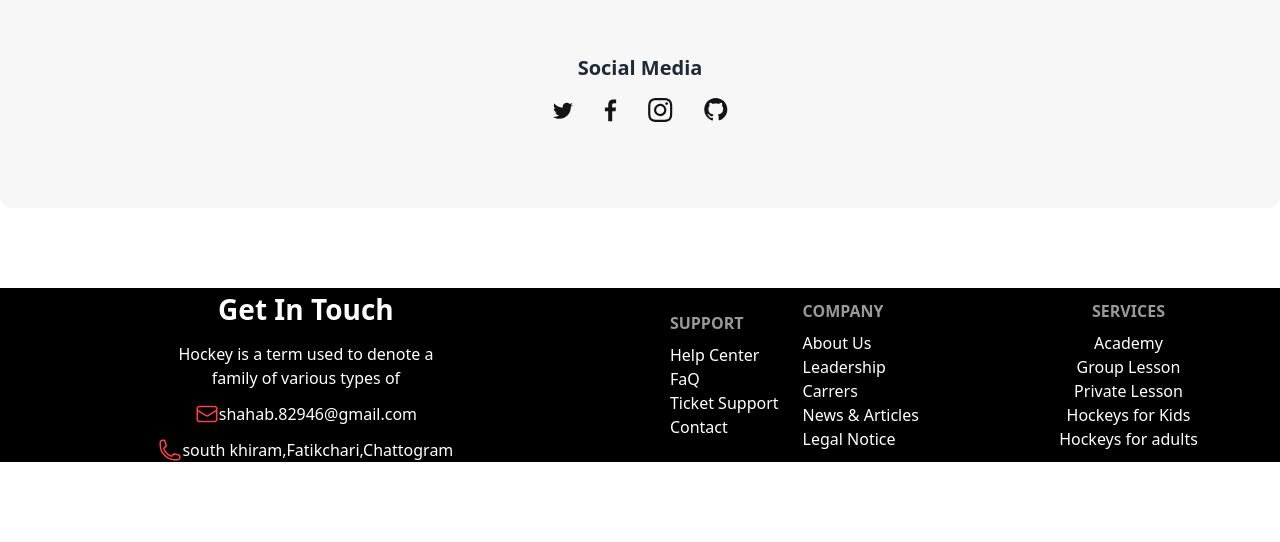
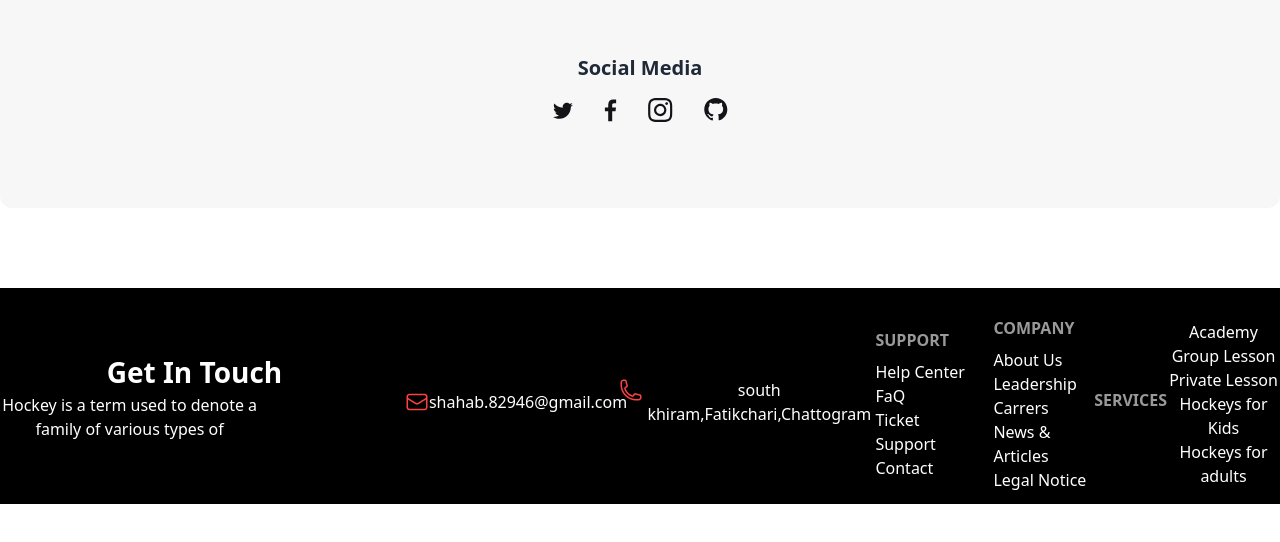
Before and after one commit to shahab-24/Hokey-Club, a plain HTML site: page index.html in a window 1280 px wide. Shown: the part 4868-5410 px from the top of the page. Drawn offline with nearby package versions, Linux system fonts and the light colour scheme.

Commit message:
finished

```diff
--- a/index.html
+++ b/index.html
@@ -373,21 +373,19 @@
   </main>
 
   <footer class="my-20 bg-black">
-    <div class="container text-white px-6 mx-auto gap-6 flex justify-around items-center w-[100%] h-full  bg-black">
+    <div class="container text-white  mx-auto gap-4 w-[100%] h-full  bg-black">
+       <!-- ner text-white px-6 mx-auto gap-6 w-full h-full bg-black">class="contai -->
+      <div class="lg:flex lg:flex-row">
+        <div class="flex lg:flex-row gap-4 space-y-3 items-center justify-evenly text-center">
+          <div><h1 class="text-[28px] font-extrabold text-center">Get In Touch</h1>
+            <p class="text-base text-center font-thin w-2/3">Hockey is a term used to denote a family of various types of</p></div>
+        <div class="flex flex-row"><img style="width: 24px; height: 24px;" src="Images/Frame.png" alt=""><p>shahab.82946@gmail.com</p></div>
+        <div class="flex flex-row"><img style="width: 24px; height: 24px;"  src="Images/Frame1.png" alt=""><p>south khiram,Fatikchari,Chattogram</p></div>
+        </div>
 
-        <aside>
 
-          <div class="flex flex-col space-y-3 items-center justify-center">
-            <h1 class="text-[28px] font-extrabold text-center">Get In Touch</h1>
-          <p class="text-base text-center font-thin w-2/3">Hockey is a term used to denote a family of various types of</p>
-          <div class="flex"><img style="width: 24px; height: 24px;" src="Images/Frame.png" alt=""><p>shahab.82946@gmail.com</p></div>
-          <div class="flex"><img style="width: 24px; height: 24px;"  src="Images/Frame1.png" alt=""><p>south khiram,Fatikchari,Chattogram</p></div>
-          </div>
-        </aside>
-
-         <div class="flex gap-6 justify-between items-center lg:flex-row">
+       <div class="flex flex-row mt-4 gap-6 justify-center items-center lg:flex-row">
           <div>
-            <nav>
             <header class="footer-title">Support</header>
            <ul>
             <li>Help Center</li>
@@ -396,10 +394,9 @@
             <li>Contact</li>
 
            </ul>
-            </nav>
+
          </div>
         <div>
-            <nav>
             <header class="footer-title">Company</header>
            <ul>
             <li>About Us</li>
@@ -408,11 +405,12 @@
             <li>News & Articles</li>
             <li>Legal Notice</li>
            </ul>
-            </nav>
+
         </div>
          </div>
-        <div class="flex text-center items-center justify-center">
-          <nav>
+
+      <div class="flex flex-col justify-center items-center text-center mt-4 py-4 lg:flex-row">
+
           <header class="footer-title">Services</header>
           <ul>
             <li>Academy</li>
@@ -421,10 +419,20 @@
             <li>Hockeys for Kids</li>
             <li>Hockeys for adults</li>
           </ul>
-          </nav>
+
+      </div>
       </div>
 
+
+
     </div>
+
+
+
+
+
+
+
 
 
 
```
Lines whose indentation alone changed are shown as unchanged.
